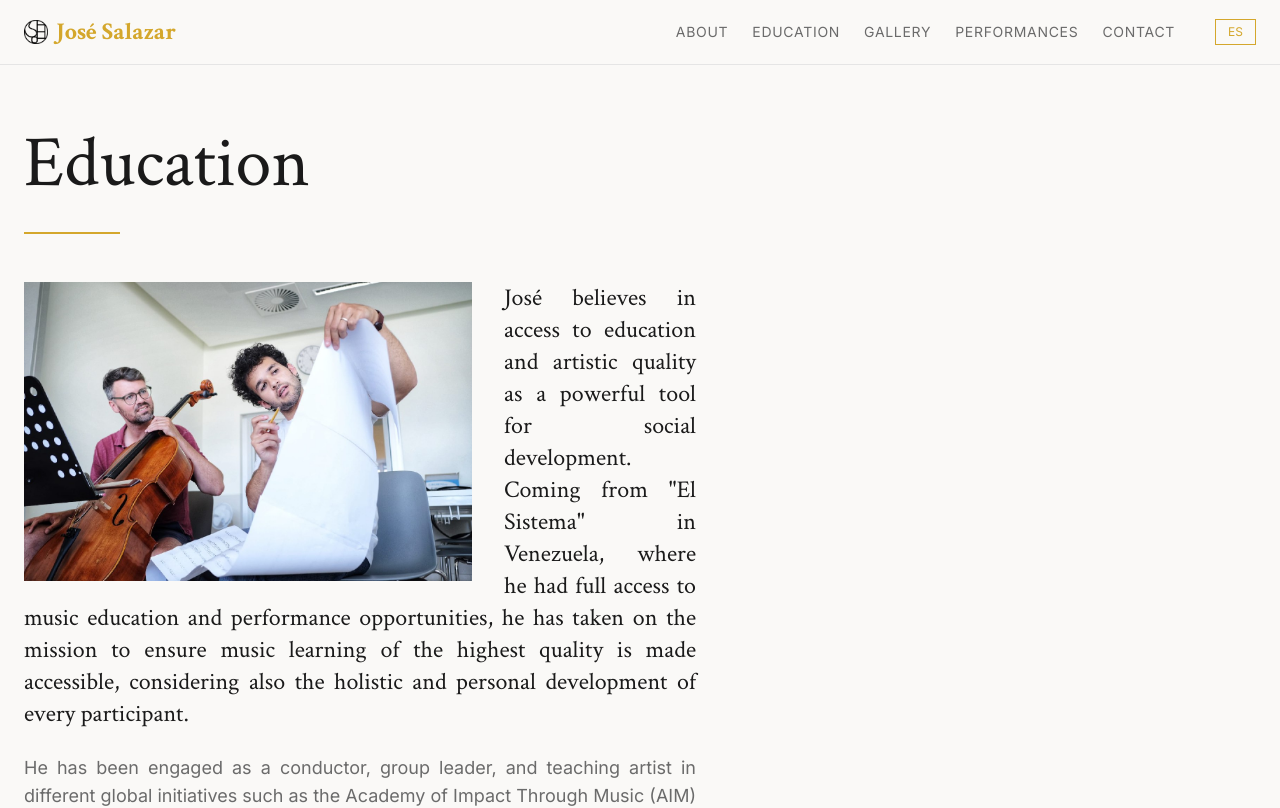
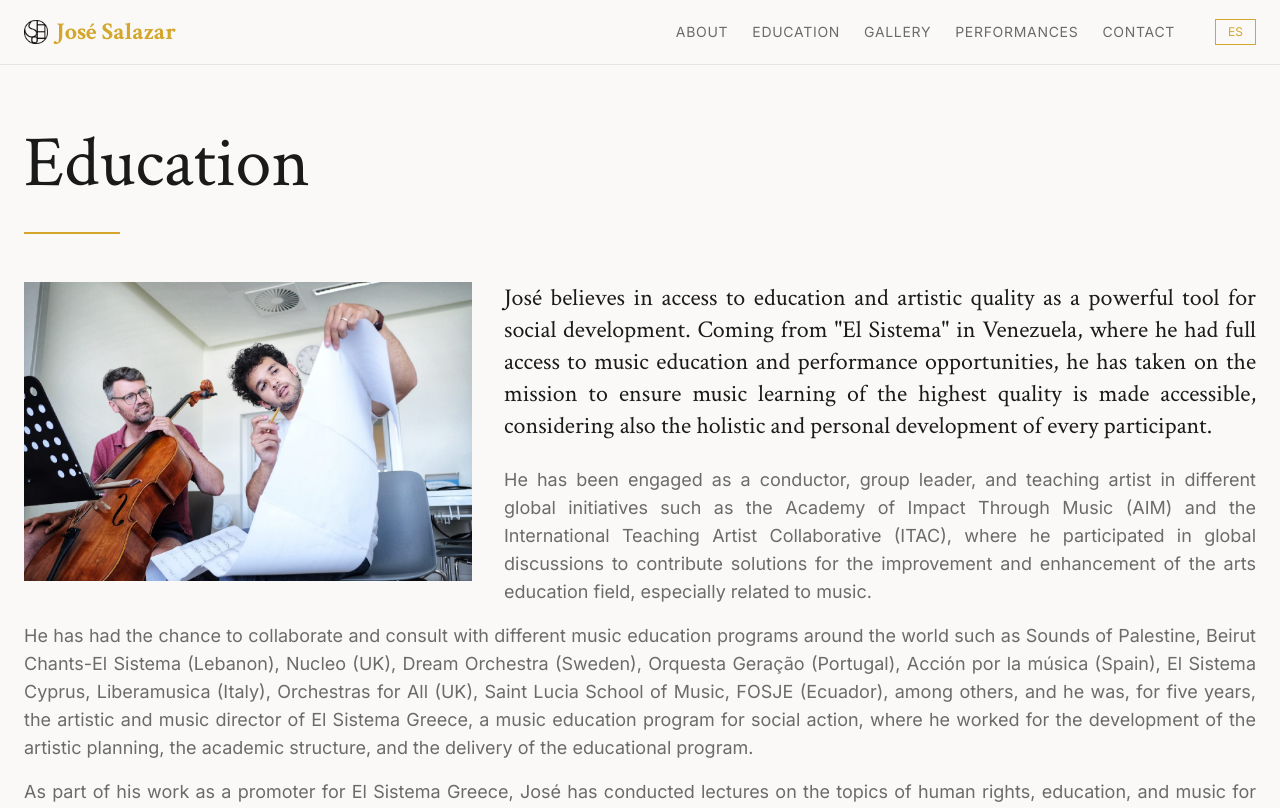
Before and after one commit to Seenfinity/jose-salazar-v2, a Next.js app: page /education in a window 1280 px wide. Shown: the top 808 px of the page. Built offline with nearby package versions, Linux system fonts and the light colour scheme.

Commit message:
Remove max-width in education text

```diff
--- a/src/app/education/page.tsx
+++ b/src/app/education/page.tsx
@@ -197,7 +197,7 @@ export default function EducationPage({ searchParams }: { searchParams: { lang?:
                 alt="José Salazar - Education"
                 className="float-left mr-8 mb-4 w-full md:w-1/2 max-w-md"
               />
-              <div className="text-[#6b6b6b] leading-relaxed max-w-2xl">
+              <div className="text-[#6b6b6b] leading-relaxed">
                 <p className="text-xl md:text-2xl text-[#1a1a1a] font-serif text-justify mb-6">{t.intro}</p>
                 {t.body.split('\n\n').map((paragraph, index) => (
                   <p key={index} className="text-base md:text-lg text-justify mb-4">{paragraph}</p>
```
